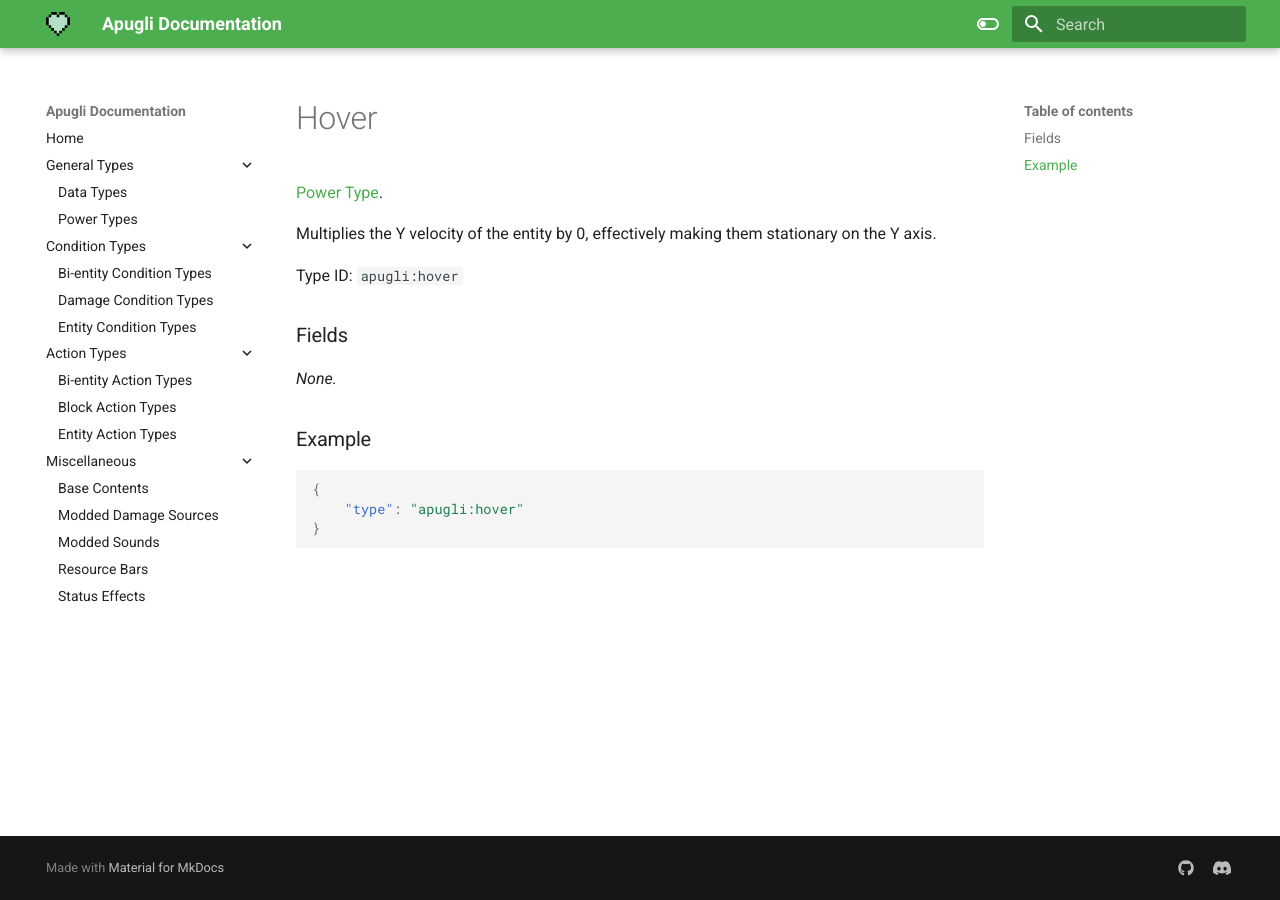
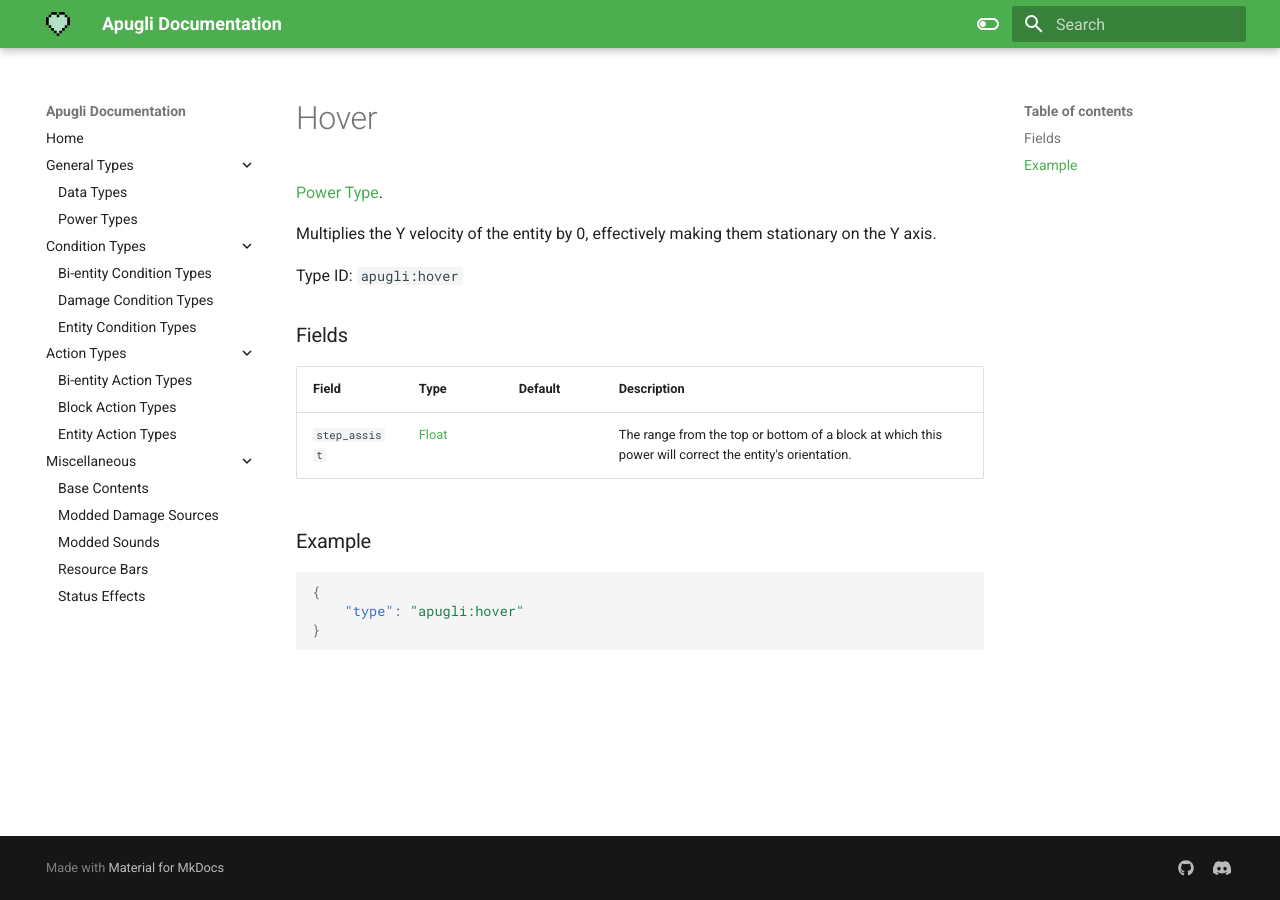
Before and after one commit to MerchantPug/apugli-docs, an MkDocs documentation site: the page built from docs/types/power_types/hover.md, in a window 1280 px wide. Built offline with MkDocs 1.6.1 and Material for MkDocs 9.7.7, drawn with Linux system fonts in a browser that asks for light colours.

Commit message:
Document new `step_assist` field

````diff
--- a/docs/types/power_types/hover.md
+++ b/docs/types/power_types/hover.md
@@ -13,7 +13,9 @@ Type ID: `apugli:hover`
 
 ### Fields
 
-*None.*
+Field  | Type | Default | Description
+-------|------|---------|-------------
+`step_assist` | [Float](https://origins.readthedocs.io/en/latest/types/data_types/float/) |  | The range from the top or bottom of a block at which this power will correct the entity's orientation.
 
 ### Example
 ```json
````
